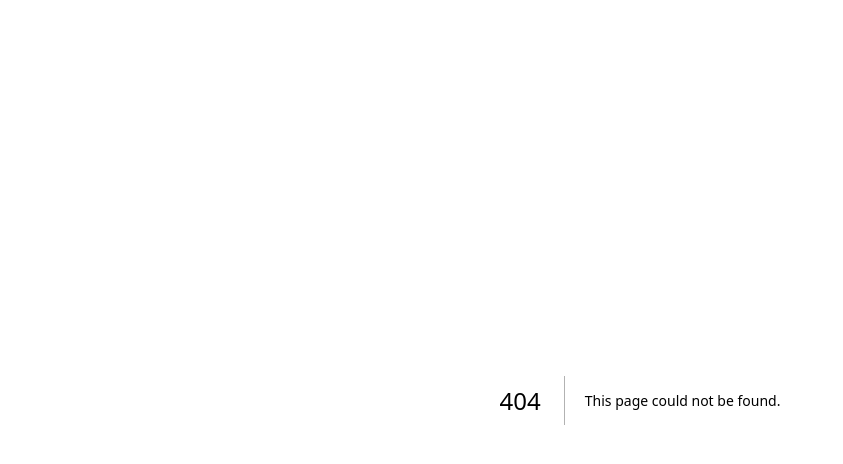
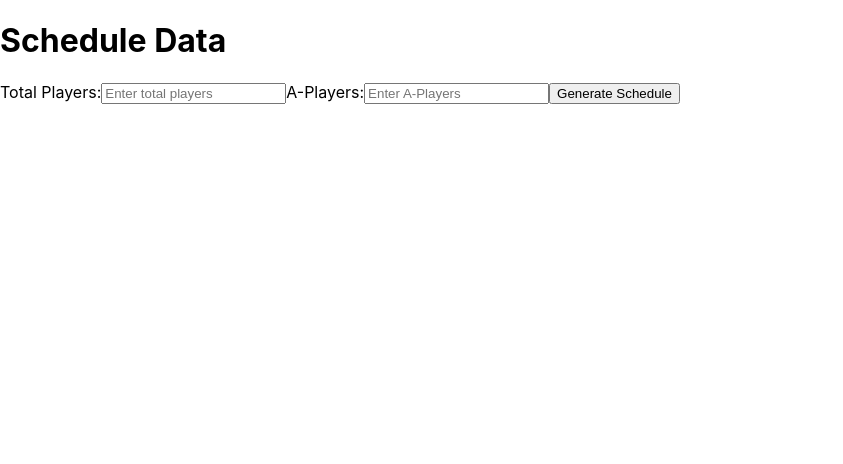
Before and after one commit to KingAlan198/Schedule-app, a Next.js app: page /schedule in a window 1280 px wide. Before the commit this address had no page. Shown: the top 464 px of the page, without its empty margins (0-843 px from the left). Built offline with nearby package versions, Linux system fonts and the light colour scheme.

Commit message:
add schedule

```diff
--- a/package.json
+++ b/package.json
@@ -8,6 +8,7 @@
     "start": "next start"
   },
   "dependencies": {
+    "axios": "^1.4.0",
     "next": "13.4.19",
     "react": "18.2.0",
     "react-dom": "18.2.0"
--- /dev/null
+++ b/pages/schedule.js
@@ -0,0 +1,75 @@
+// components/Schedule.js
+import { useState } from 'react';
+import axios from 'axios';
+
+const Schedule = () => {
+  const [totalPlayers, setTotalPlayers] = useState('');
+  const [aPlayers, setAPlayers] = useState('');
+  const [scheduleData, setScheduleData] = useState(null);
+
+  const handleSubmit = async (e) => {
+    e.preventDefault(); // Prevent the default form submission behavior
+
+    if (totalPlayers === '' || aPlayers === '') {
+      alert('Please enter values for Total Players and A-Players.');
+      return;
+    }
+
+    // Define the API endpoint URL
+    const apiUrl = `https://57nxom0eme.execute-api.us-east-1.amazonaws.com/dev/schedule/totalplayers/${totalPlayers}/aplayers/${aPlayers}`;
+
+    try {
+      // Fetch data from the API
+      const response = await axios.get(apiUrl);
+      setScheduleData(response.data);
+    } catch (error) {
+      console.error('Error fetching data:', error);
+    }
+  };
+
+  return (
+    <div>
+      <h1>Schedule Data</h1>
+      <form onSubmit={handleSubmit}>
+        <label>
+          Total Players:
+          <input
+            type="number"
+            value={totalPlayers}
+            onChange={(e) => setTotalPlayers(e.target.value)}
+            placeholder="Enter total players"
+          />
+        </label>
+        <label>
+          A-Players:
+          <input
+            type="number"
+            value={aPlayers}
+            onChange={(e) => setAPlayers(e.target.value)}
+            placeholder="Enter A-Players"
+          />
+        </label>
+        <button type="submit">Generate Schedule</button>
+      </form>
+
+      {scheduleData && (
+        <div>
+          {Object.keys(scheduleData).map((round) => (
+            <div key={round}>
+              <h2>Round {round.slice(-1)}</h2>
+              <ul>
+                {scheduleData[round].map((match, index) => (
+                  <li key={index}>
+                       Team {index +1 } - {match.golfer1}, {match.golfer2}, {match.golfer3}, {match.golfer4}
+                  </li>
+                ))}
+              </ul>
+            </div>
+          ))}
+        </div>
+      )}
+    </div>
+  );
+};
+
+export default Schedule;
```
Also changed, not shown: 1 other file (tests, documents, lock files or other folders).
